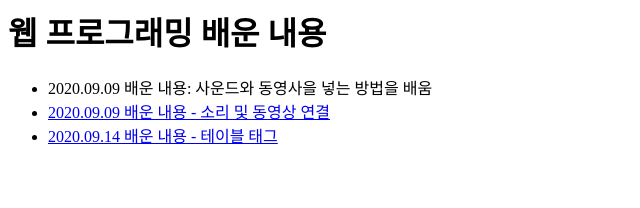
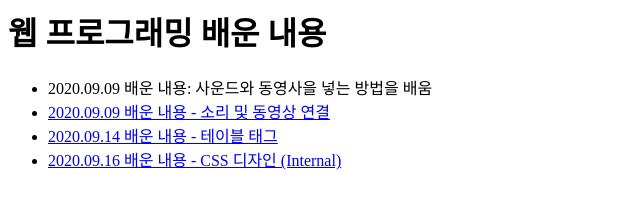
Before and after one commit to yungjin702/web1, a plain HTML site: page index.html in a window 1280 px wide. Shown: the whole page, without its empty margins (0-640 px from the left). Drawn offline with Linux system fonts and the light colour scheme.

Commit message:
Update index.html

```diff
--- a/index.html
+++ b/index.html
@@ -11,6 +11,7 @@
             <li> 2020.09.09 배운 내용: 사운드와 동영사을 넣는 방법을 배움 </li>
             <li> <a href="2407(0909).html" target="_blank">2020.09.09 배운 내용 - 소리 및 동영상 연결</a> </li>
             <li> <a href="2407(20200914)_1.html" target="_blank">2020.09.14 배운 내용 - 테이블 태그</a> </li>
+            <li> <a href="2407(20200916)_1.html" target="_blank">2020.09.16 배운 내용 - CSS 디자인 (Internal)</a> </li>
 
         </ul>
     </body>
```
